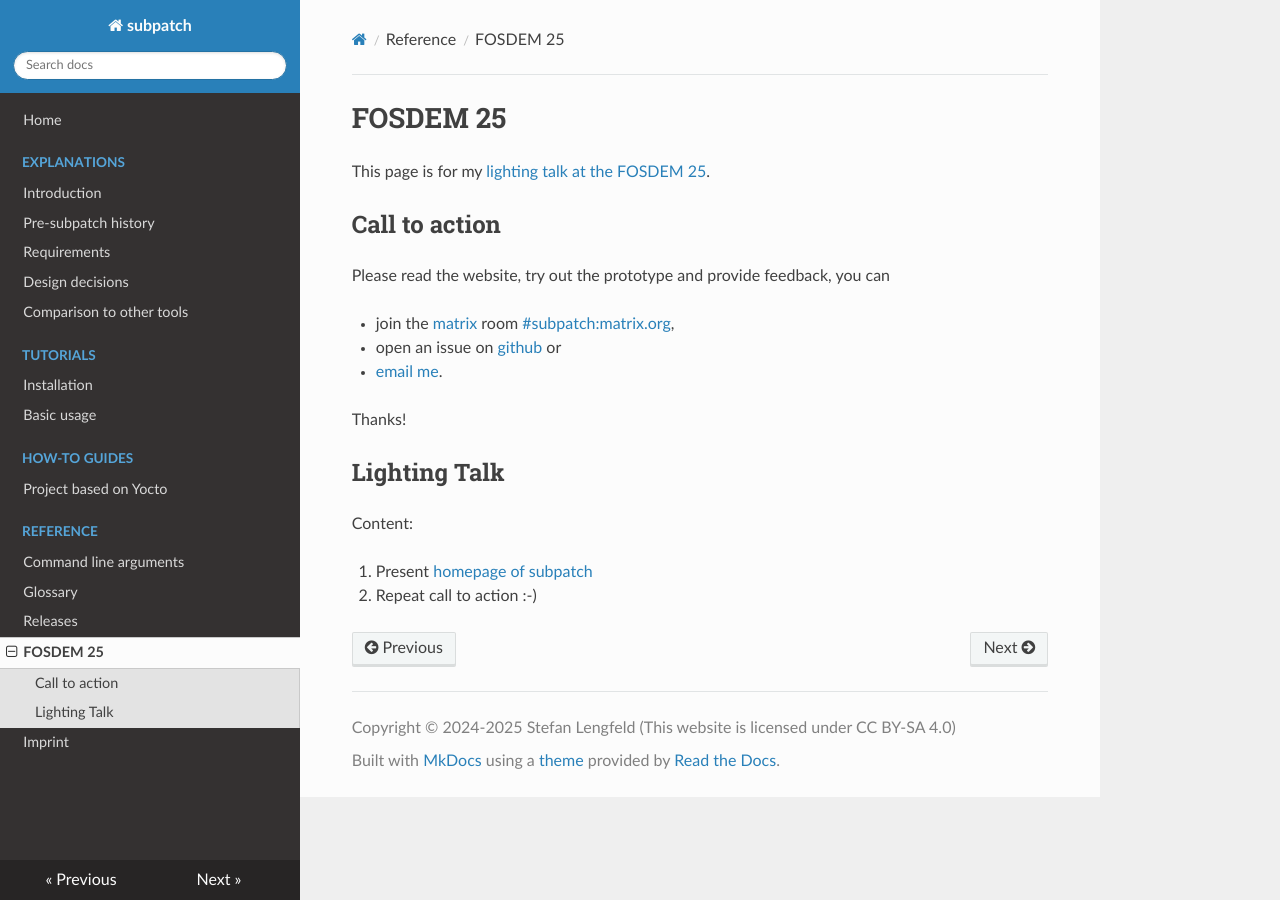
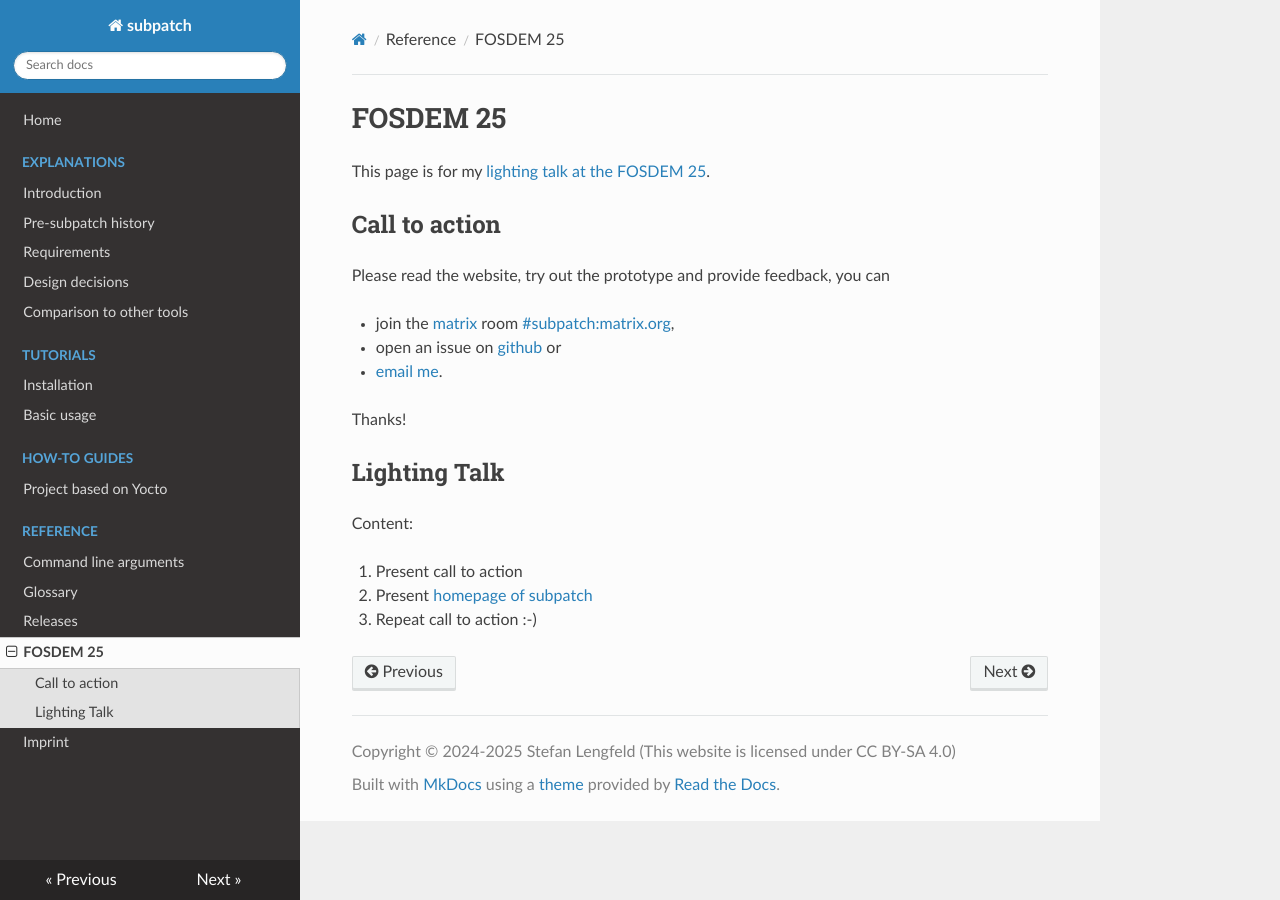
Before and after one commit to lengfeld/subpatch, an MkDocs documentation site: the page built from website/ref/fosdem25.md, in a window 1280 px wide. Built offline with MkDocs 1.6.1, drawn with Linux system fonts in a browser that asks for light colours; nearby versions of some CDN libraries.

Commit message:
website: update

```diff
--- a/website/ref/fosdem25.md
+++ b/website/ref/fosdem25.md
@@ -19,5 +19,6 @@ Thanks!
 
 Content:
 
-1. Present [homepage of subpatch](/)
-2. Repeat call to action :-)
+1. Present call to action
+2. Present [homepage of subpatch](/)
+3. Repeat call to action :-)
```
